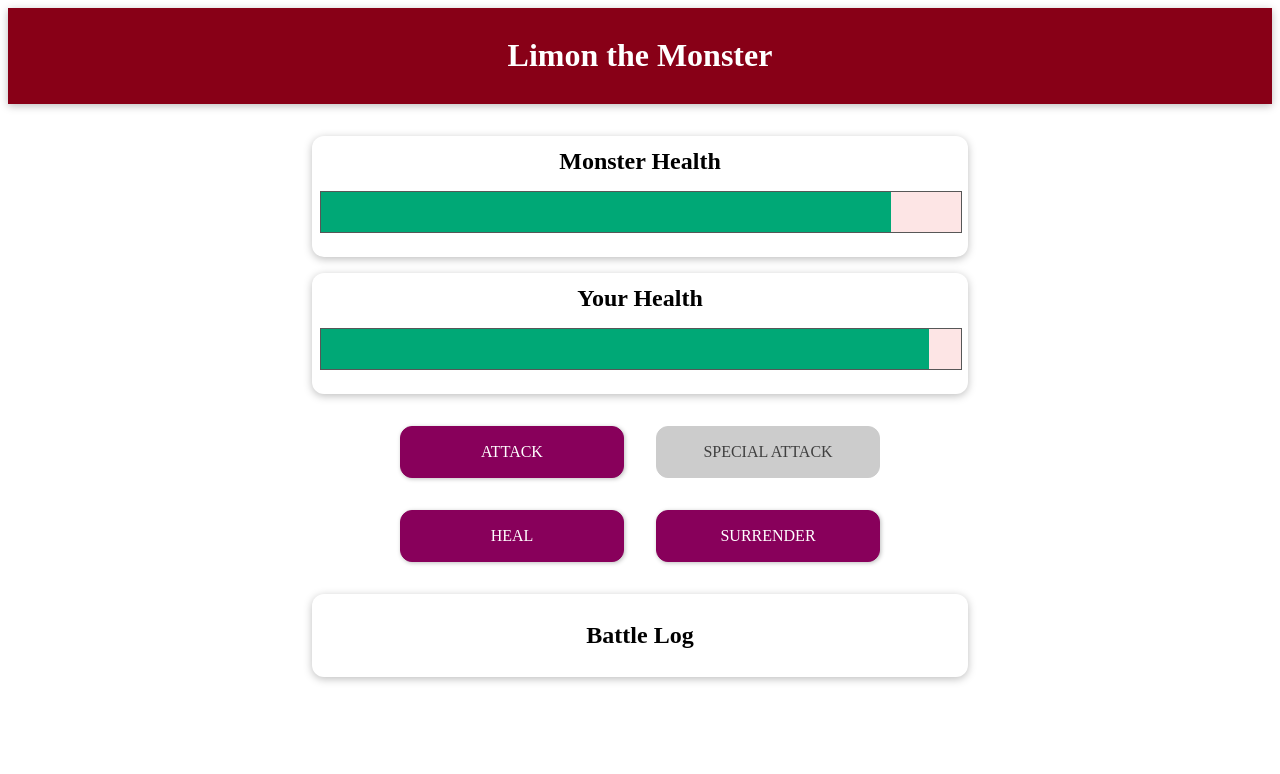
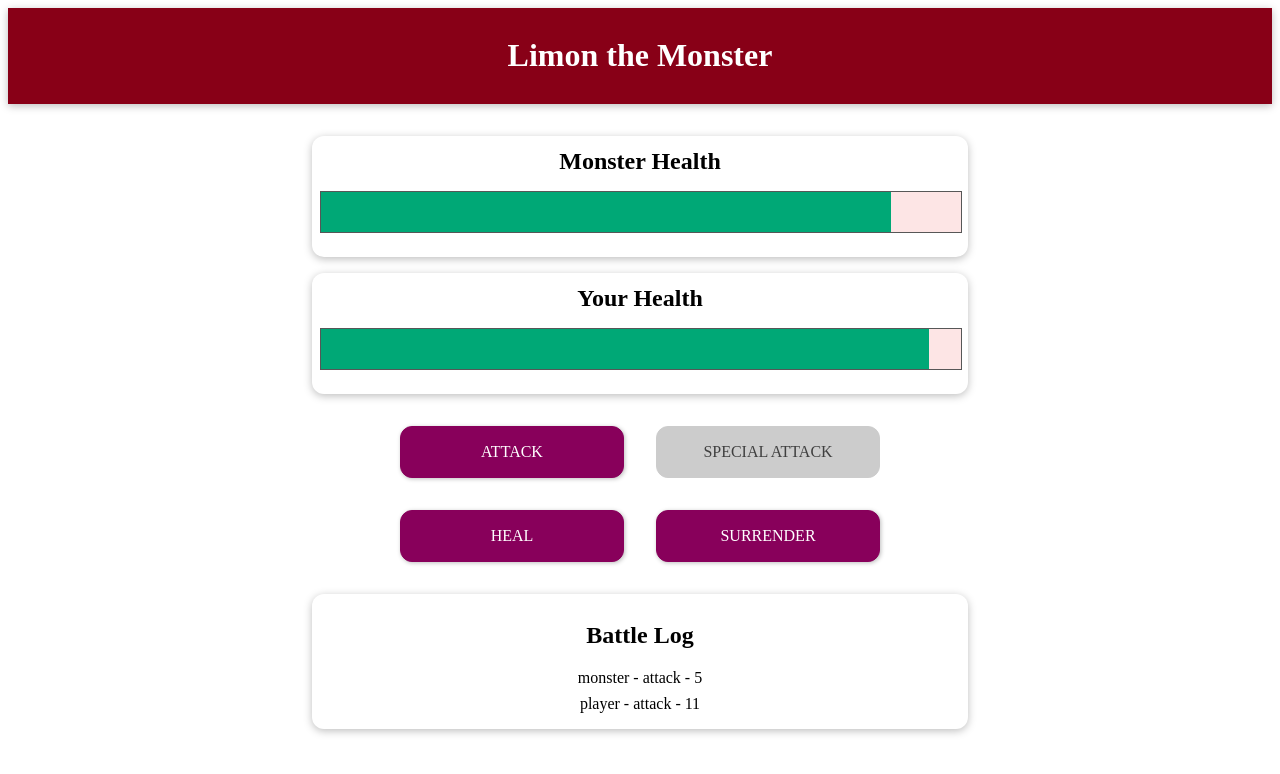
Before and after one commit to limon27121/-Monster-game-with-vue, a Vue app: page / in a window 1280 px wide. Both pictures are taken after a click on the button "ATTACK". Shown: the top 774 px of the page. Built offline with nearby package versions, Linux system fonts and the light colour scheme.

Commit message:
battle log added

```diff
--- a/src/components/HelloWorld.vue
+++ b/src/components/HelloWorld.vue
@@ -41,7 +41,11 @@
       </section>
       <section id="log" class="container">
         <h2>Battle Log</h2>
-        <ul></ul>
+        <ul>
+          <li v-for="k in message" :key="k">
+          {{ k.actionby }} - {{ k.actiontype }} - {{ k.actionvalue }}
+          </li>
+        </ul>
       </section>
     </div>
 </template>
@@ -54,7 +58,8 @@ export default {
       playerHealth: 100,
       monsterHealth: 100,
       currentRound: 0,
-      winner:null
+      winner:null,
+      message:[]
     }
   },
   watch:{
@@ -101,16 +106,19 @@ export default {
       const attackValue = this.getRandomValue(5,12)
 
       this.monsterHealth -= attackValue;
+      this.logmessage('player','attack',attackValue)
       this.attackPlayer();
     },
      attackPlayer() {
      const attackValue = this.getRandomValue(8,5)
        this.playerHealth -= attackValue;
+       this.logmessage('monster','attack',attackValue)
      },
      special(){
       this.currentRound++
       const attackValue=this.getRandomValue(10,25)
       this.monsterHealth-=attackValue;
+      this.logmessage('player','attack',attackValue)
       this.attackPlayer();
      },
      heal(){
@@ -122,6 +130,7 @@ export default {
       else{
         this.playerHealth+=healvalue
       }
+      this.logmessage('player','attack',healValue)
       this.attackPlayer()
      },
      start(){
@@ -129,9 +138,18 @@ export default {
       this.monsterHealth=100,
       this.currentRound=0,
       this.winner=null
+      this.message=[]
      },
      surrender(){
       this.winner="monster"
+     },
+     logmessage(who,what,value){
+
+           this.message.unshift({
+            actionby:who,
+            actiontype:what,
+            actionvalue:value
+           })
      }
   }
 }
```
